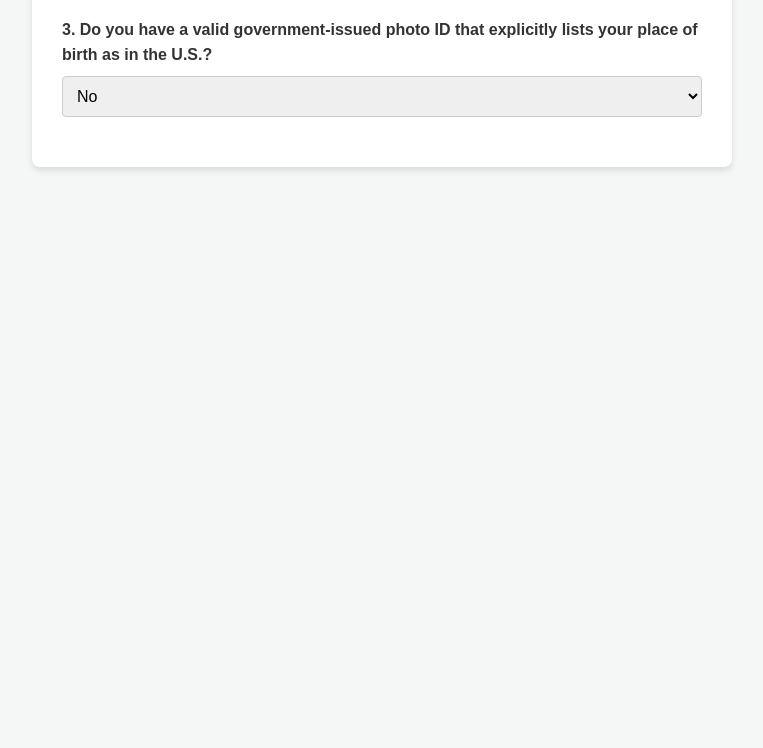
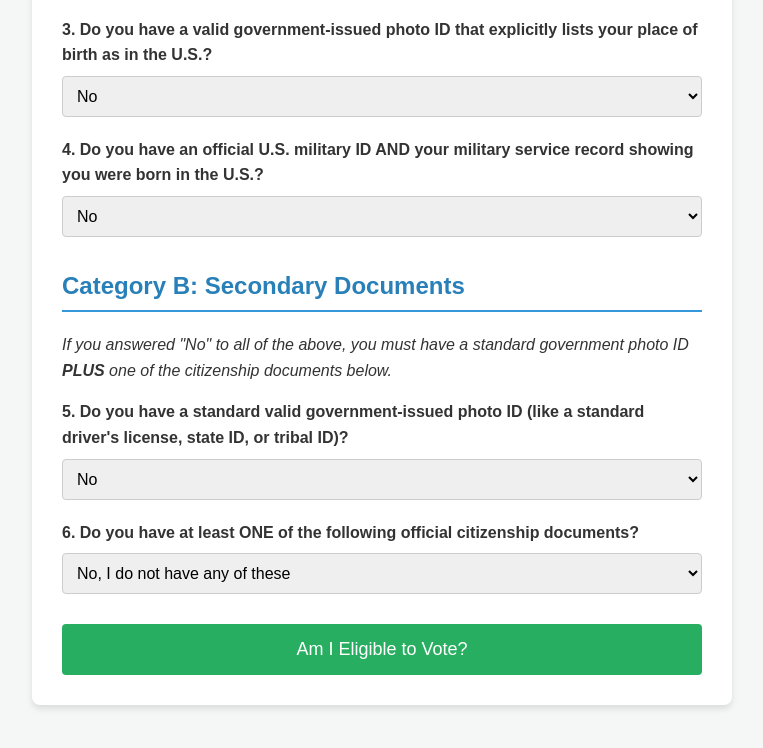
Before and after one commit to jimmymitchell07-ship-it/save-act-checker, a plain HTML site: page index.html in a window 1280 px wide. Shown: the part 596-1344 px from the top of the page, without its empty margins (258-1021 px from the left). Before the commit the page ends 823 px from the top, so only its background shows below. Drawn offline with Linux system fonts and the light colour scheme.

Commit message:
Add files via upload

```diff
--- a/index.html
+++ b/index.html
@@ -132,3 +132,69 @@
                 <option value="no">No</option>
                 <option value="yes">Yes</option>
             </select>
+        </div>
+
+        <div class="form-group">
+            <label>4. Do you have an official U.S. military ID AND your military service record showing you were born in the U.S.?</label>
+            <select id="military">
+                <option value="no">No</option>
+                <option value="yes">Yes</option>
+            </select>
+        </div>
+
+        <h2 class="section-title">Category B: Secondary Documents</h2>
+        <p><i>If you answered "No" to all of the above, you must have a standard government photo ID <b>PLUS</b> one of the citizenship documents below.</i></p>
+
+        <div class="form-group">
+            <label>5. Do you have a standard valid government-issued photo ID (like a standard driver's license, state ID, or tribal ID)?</label>
+            <select id="standardId">
+                <option value="no">No</option>
+                <option value="yes">Yes</option>
+            </select>
+        </div>
+
+        <div class="form-group">
+            <label>6. Do you have at least ONE of the following official citizenship documents?</label>
+            <select id="secondaryDoc" onchange="toggleNameChange()">
+                <option value="none">No, I do not have any of these</option>
+                <option value="hasDoc">Yes, a Certified U.S. Birth Certificate</option>
+                <option value="hasDoc">Yes, an Extract from a U.S. hospital Record of Birth</option>
+                <option value="hasDoc">Yes, a Final adoption decree showing U.S. birth</option>
+                <option value="hasDoc">Yes, a Consular Report of Birth Abroad</option>
+                <option value="hasDoc">Yes, a Naturalization Certificate or Certificate of Citizenship</option>
+                <option value="hasDoc">Yes, an American Indian Card (KIC classification)</option>
+            </select>
+        </div>
+
+        <div class="sub-question" id="nameChangeSection">
+            <label>Does your current legal name match the name on that citizenship document? (e.g., if you changed your name due to marriage)</label>
+            <select id="nameMatch" onchange="toggleNameProof()">
+                <option value="yes">Yes</option>
+                <option value="no">No</option>
+            </select>
+
+            <div class="sub-question" id="nameProofSection" style="margin-top: 15px; border-left-color: #f39c12;">
+                <label>Do you have official documentation of the name change (like a certified marriage certificate or court order)?</label>
+                <select id="nameProof">
+                    <option value="no">No</option>
+                    <option value="yes">Yes</option>
+                </select>
+            </div>
+        </div>
+
+        <button type="button" onclick="checkEligibility()">Am I Eligible to Vote?</button>
+    </form>
+
+    <div id="result-box"></div>
+</div>
+
+<script>
+    function toggleNameChange() {
+        var doc = document.getElementById("secondaryDoc").value;
+        var nameSection = document.getElementById("nameChangeSection");
+        if (doc === "hasDoc") {
+            nameSection.style.display = "block";
+        } else {
+            nameSection.style.display = "none";
+            document.getElementById("nameMatch").value = "yes";
+            toggle
```
